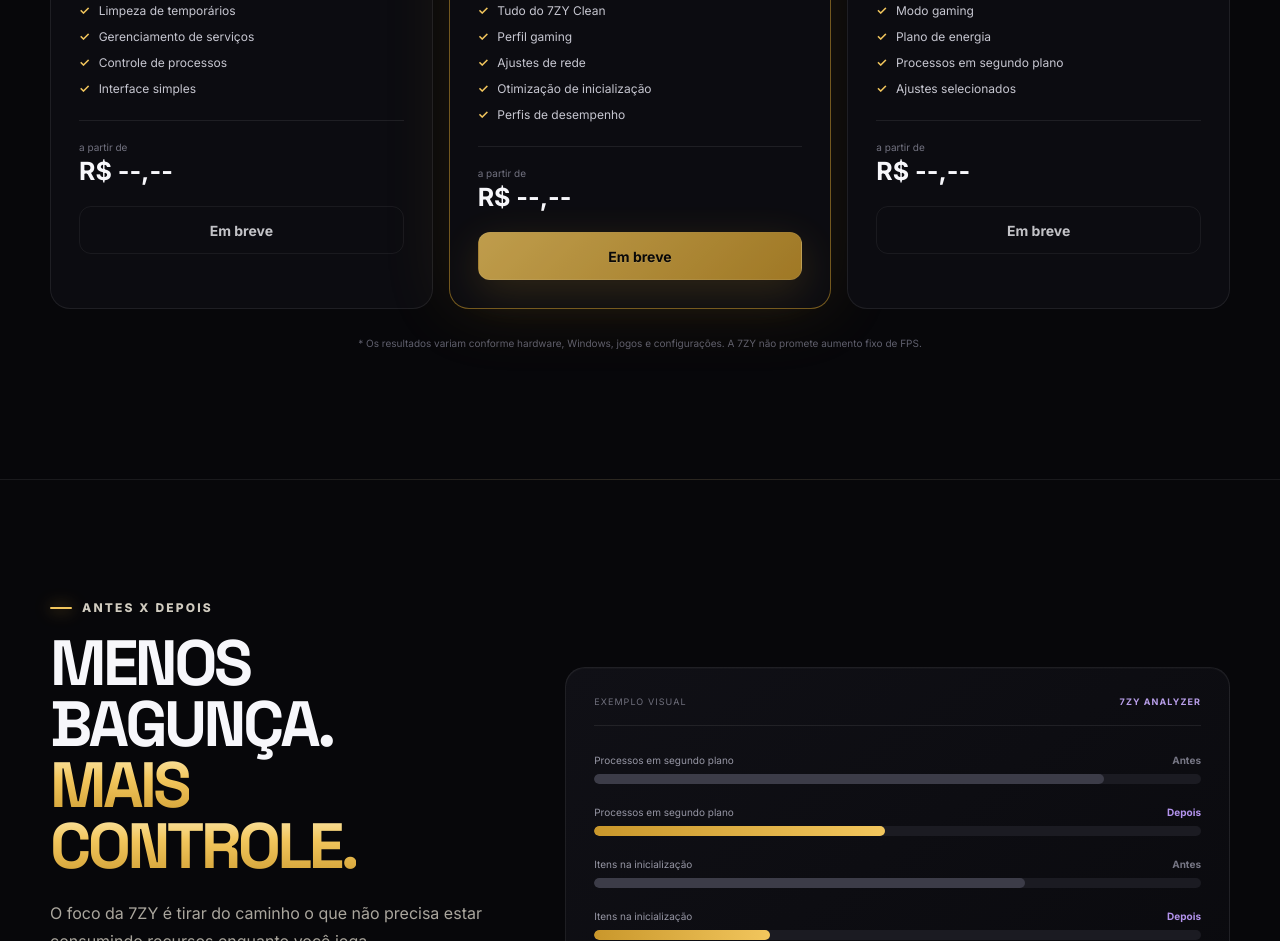
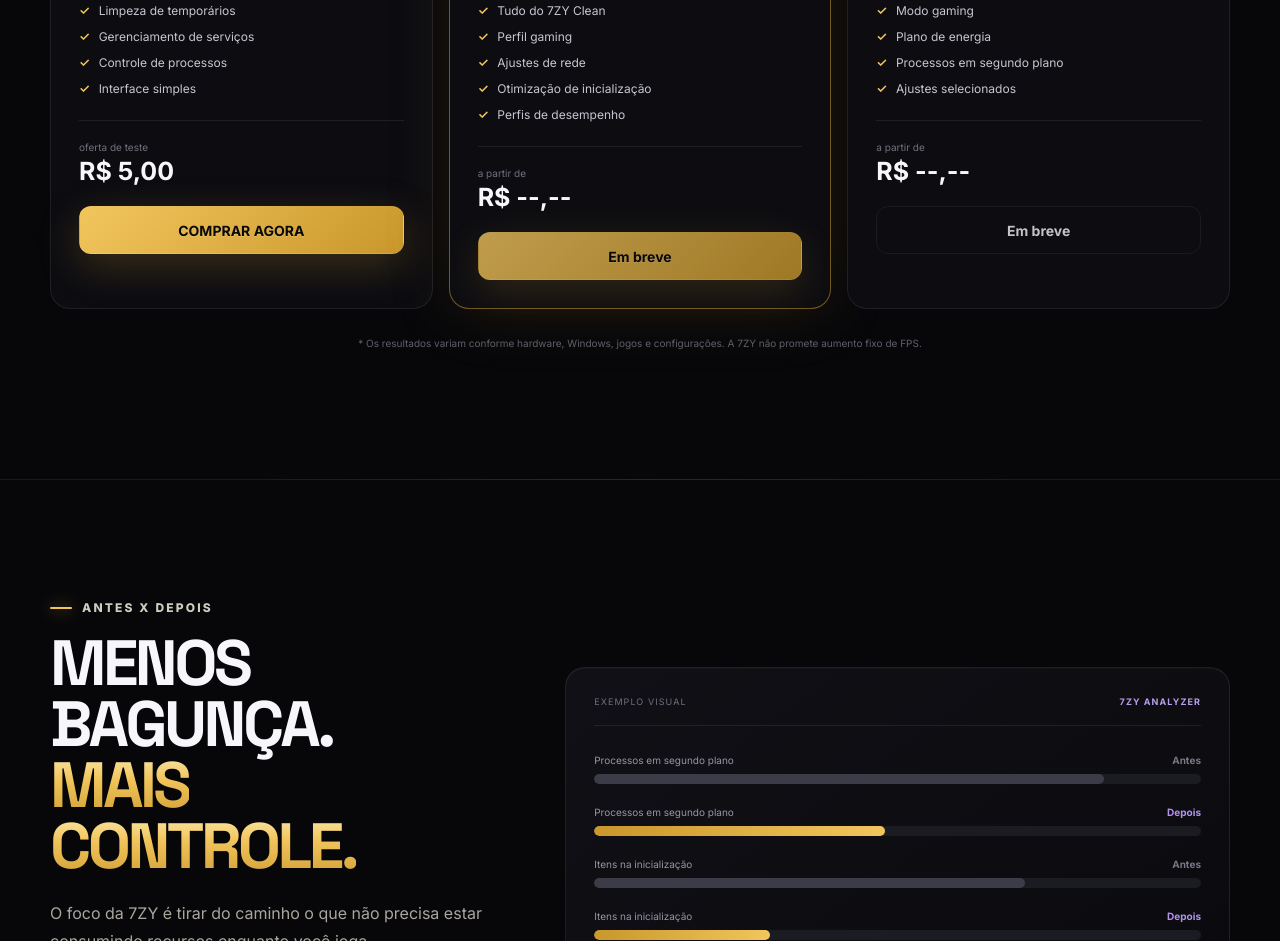
Before and after one commit to crazyyf7-hub/7zy-performance, a plain HTML site: page index.html in a window 1280 px wide. Shown: the part 2449-3390 px from the top of the page. Drawn offline with Linux system fonts and the light colour scheme.

Commit message:
Add files via upload

```diff
--- a/index.html
+++ b/index.html
@@ -122,8 +122,8 @@
             <h3>7ZY Clean</h3>
             <p class="product-desc">Limpeza, serviços e organização do Windows para quem quer praticidade.</p>
             <ul><li>Limpeza de temporários</li><li>Gerenciamento de serviços</li><li>Controle de processos</li><li>Interface simples</li></ul>
-            <div class="price"><small>a partir de</small><strong>R$ --,--</strong></div>
-            <a href="#" class="btn btn-product disabled-buy" data-product="7ZY Clean">Em breve</a>
+            <div class="price"><small>oferta de teste</small><strong>R$ 5,00</strong></div>
+            <a href="https://pay.kiwify.com.br/dlBJSko" class="btn btn-product btn-primary" target="_blank" rel="noopener noreferrer">COMPRAR AGORA</a>
           </article>
 
           <article class="product-card featured reveal">
```
